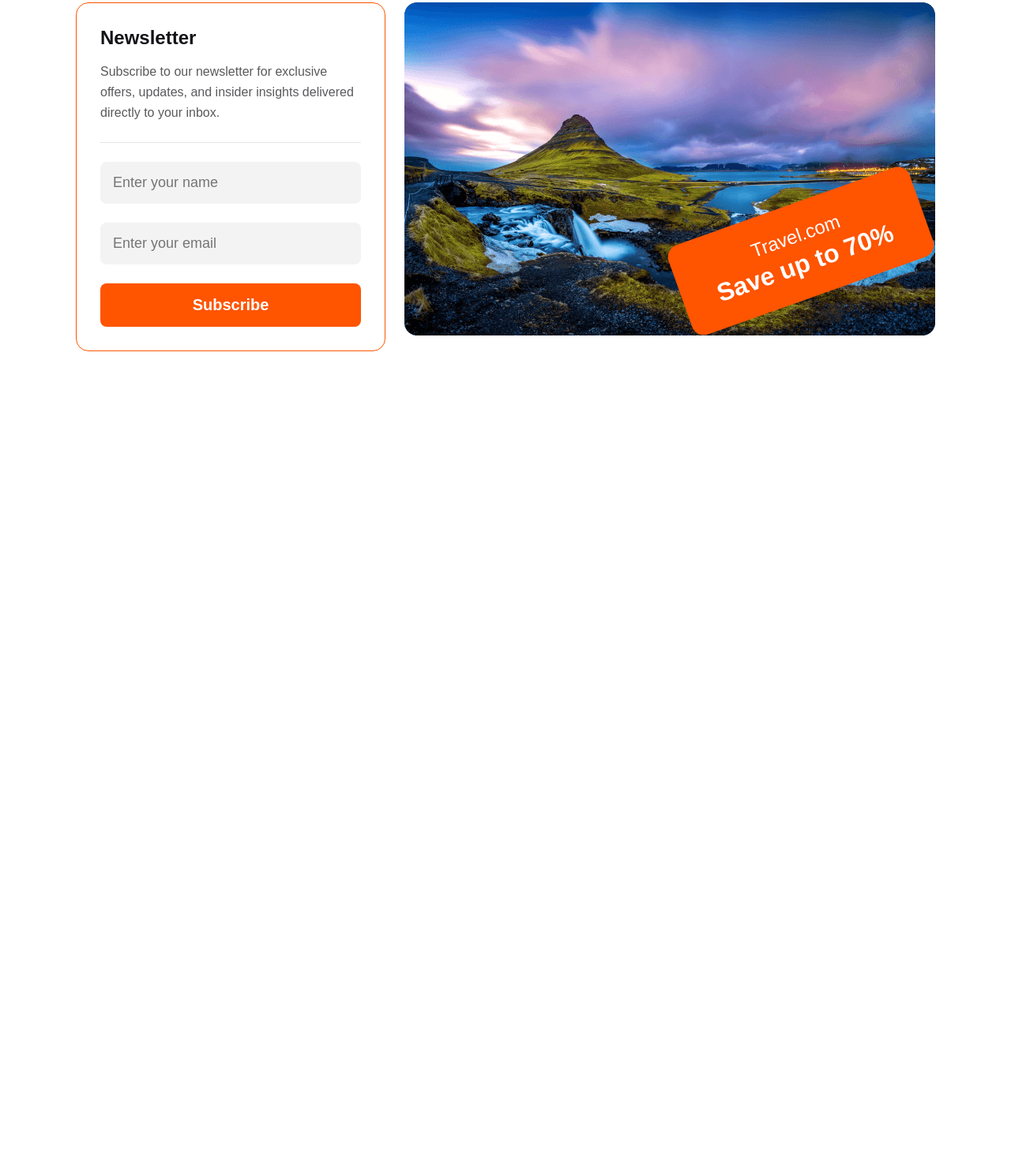
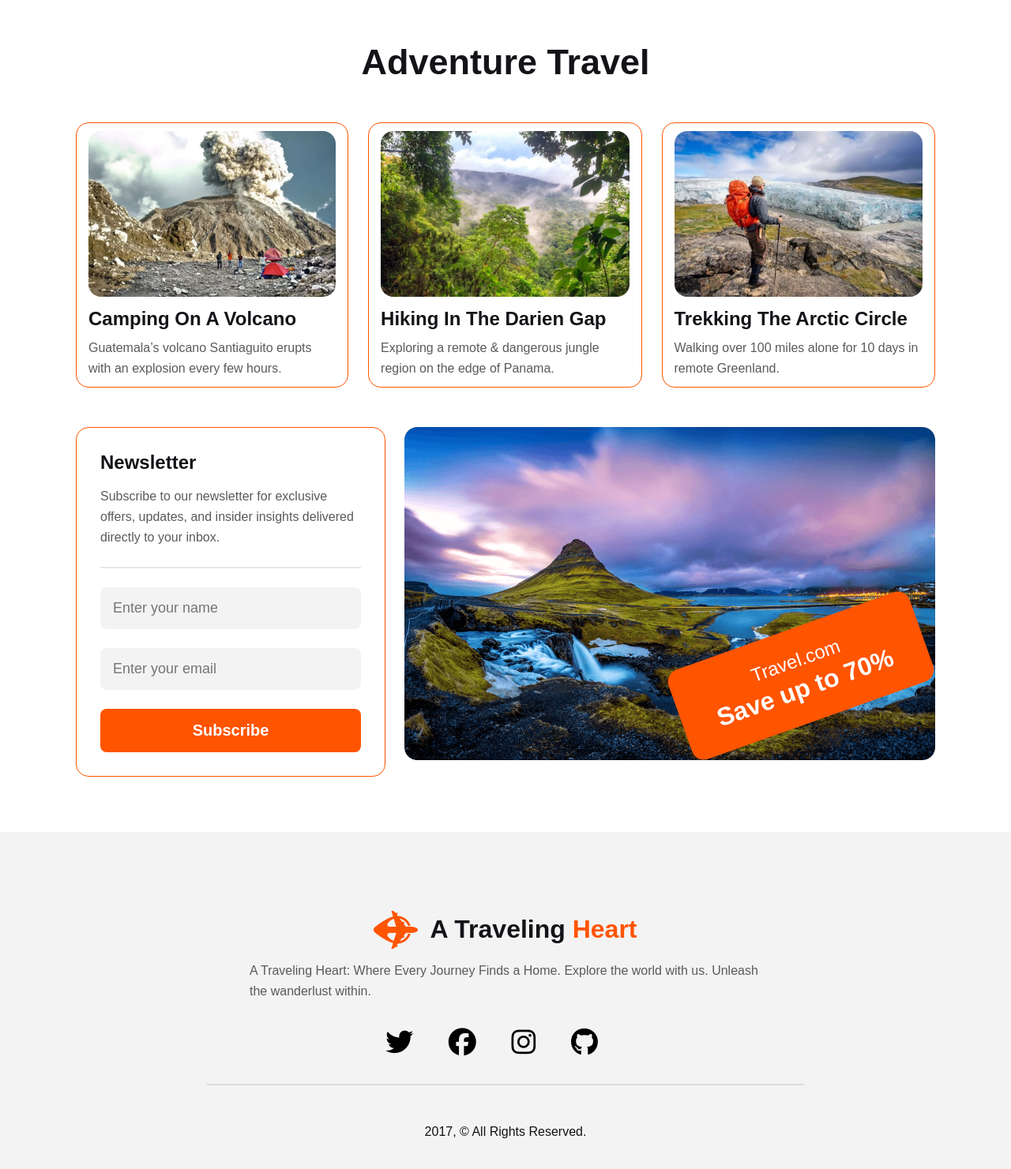
Before and after one commit to theashrafislam/A-Traveling-Heart, a plain HTML site: page index.html in a window 1280 px wide. Shown: the part 2810-4291 px from the top of the page at 79% size. Before the commit the page ends 3255 px from the top, so only its background shows below. Drawn offline with Linux system fonts and the light colour scheme.

Commit message:
complate unique section

```diff
--- a/index.html
+++ b/index.html
@@ -118,6 +118,39 @@
 
         <!-- Why Choose Us Section -->
 
+        <!-- Unique Section  -->
+
+        <div class="unique-section">
+            <div class="unique-title">
+                <h2>Adventure Travel</h2>
+            </div>
+            <div class="unique-content">
+                <div class="unique-content-box">
+                    <img src="Images/one.webp" alt="">
+                    <div class="u-text">
+                        <h2 class="u-text-title">Camping On A Volcano</h2>
+                        <p class="u-text-des">Guatemala’s volcano Santiaguito erupts with an explosion every few hours.</p>
+                    </div>
+                </div>
+                <div class="unique-content-box">
+                    <img src="Images/two.webp" alt="">
+                    <div class="u-text">
+                        <h2 class="u-text-title">Hiking In The Darien Gap</h2>
+                        <p class="u-text-des">Exploring a remote & dangerous jungle region on the edge of Panama.</p>
+                    </div>
+                </div>
+                <div class="unique-content-box">
+                    <img src="Images/three.webp" alt="">
+                    <div class="u-text">
+                        <h2 class="u-text-title">Trekking The Arctic Circle</h2>
+                        <p class="u-text-des">Walking over 100 miles alone for 10 days in remote Greenland.</p>
+                    </div>
+                </div>
+            </div>
+        </div>
+
+        <!-- Unique Section  -->
+
         <!-- Newsletter Section  -->
 
         <div class="newsletter-section">
@@ -145,8 +178,23 @@
 
     <!-- Start Footer Section  -->
     <footer class="footer">
-
+        <div class="footer-one">
+            <div class="footer-title">
+                <img src="Images/Group 40071 (2).png" alt="">
+                <h1>A Traveling <span class="heart">Heart</span></h1>
+            </div>
+                <p class="footer-description">A Traveling Heart: Where Every Journey Finds a Home. Explore the world with us. Unleash the wanderlust within.</p>
+        </div>
+        <div class="footer-icon">
+            <i class="fa-brands fa-twitter"></i>
+            <i class="fa-brands fa-facebook"></i>
+            <i class="fa-brands fa-instagram"></i>
+            <i class="fa-brands fa-github"></i>
+        </div>
+        <div class="footer-last-text">
+            <p>2017, &copy; All Rights Reserved.</p>
+        </div>
     </footer>
-    <!-- Start Footer Section  -->
+    <!-- End Footer Section  -->
 </body>
 </html>
--- a/styles/style.css
+++ b/styles/style.css
@@ -68,7 +68,6 @@
     border-radius: 16px;
     background: linear-gradient(180deg, rgba(19, 19, 24, 0.80) 0%, rgba(19, 19, 24, 0.00) 100%), url(../Images/Group\ 13.png);
     width: 100%;
-    height: 100%;
     /* background-repeat: no-repeat;
     background-size: cover;
     object-fit: cover; */
@@ -310,6 +309,47 @@
 
 /* Why Choose Us Section  */
 
+/* Unique Section  */
+
+.unique-section{
+    padding: 50px 0px 50px 0px;
+}
+.unique-title{
+    text-align: center;
+    margin-bottom: 50px;
+    font-size: 30px;
+    font-weight: 700;
+    color: #131318;
+}
+.unique-content{
+    display: flex;
+    justify-content: center;
+    align-items: center;
+    gap: 25px;
+
+}
+.unique-content-box{
+    border-radius: 16px;
+    border: 1px solid #FF5400;
+    padding: 10px 15px;
+}
+.unique-content-box img{
+    width: 100%;
+    border-radius: 16px;
+}
+.u-text-title{
+    margin-top: 10px;
+    margin-bottom: 10px;
+    color: #131318;
+}
+.u-text-des{
+    line-height: 26px;
+    font-size: 16px;
+    color: #5A5A5D;
+}
+
+/* Unique Section  */
+
 /* Newsletter Section  */
 .newsletter-section {
     display: flex;
@@ -334,7 +374,7 @@
     line-height: 26px;
     color: #5A5A5D;
     padding-bottom: 24px;
-    border-bottom: 1px solid rgba(19, 19, 24, 0.10);
+    border-bottom: 2px solid rgba(19, 19, 24, 0.10);
     margin-bottom: 24px;
 }
 
@@ -364,6 +404,11 @@
     /* width: 100%; */
     position: relative;
 }
+.newsletter-right img{
+    border-radius: 16px;
+    background: lightgray 50%;
+    z-index: 9;
+}
 
 .travel {
     border-radius: 16px;
@@ -391,3 +436,47 @@
 }
 
 /* Newsletter Section  */
+
+/* Start Footer Section  */
+.footer{
+    padding: 100px;
+    background: rgba(19, 19, 24, 0.05);
+    margin-top: 70px;
+}
+.footer-title{
+    display: flex;
+    justify-content: center;
+    gap: 15px;
+    align-items: center;
+    margin-bottom: 15px;
+    color: #131318;
+}
+.footer-description{
+    color: #5A5A5D;
+    font-size: 16;
+    line-height: 26px;
+    width: 60%;
+    margin: 0 auto;
+    margin-bottom: 32px;
+}
+.footer-icon{
+    text-align: center;
+    font-size: 35px;
+}
+.footer-icon i{
+    margin-right: 35px;
+}
+.footer-last-text{
+    text-align: center;
+    border-top: 2px solid rgba(19, 19, 24, 0.10);
+    width: 70%;
+    margin: 0 auto;
+    margin-top: 32px;
+}
+.footer-last-text p{
+    margin-top: 50px;
+    color: #131318;
+}
+
+
+/* End Footer Section  */
```
Also changed, not shown: Images/one.webp (added), Images/three.webp (added), Images/two.webp (added).
